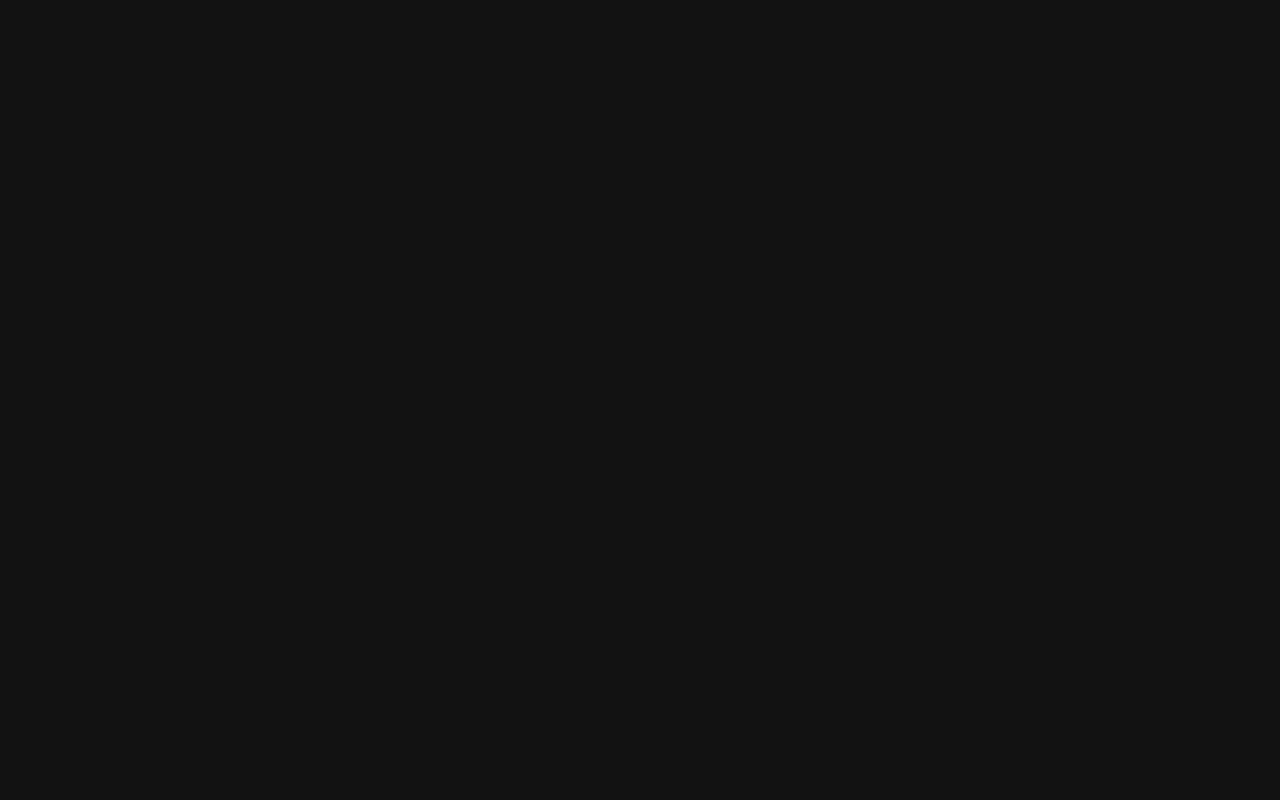
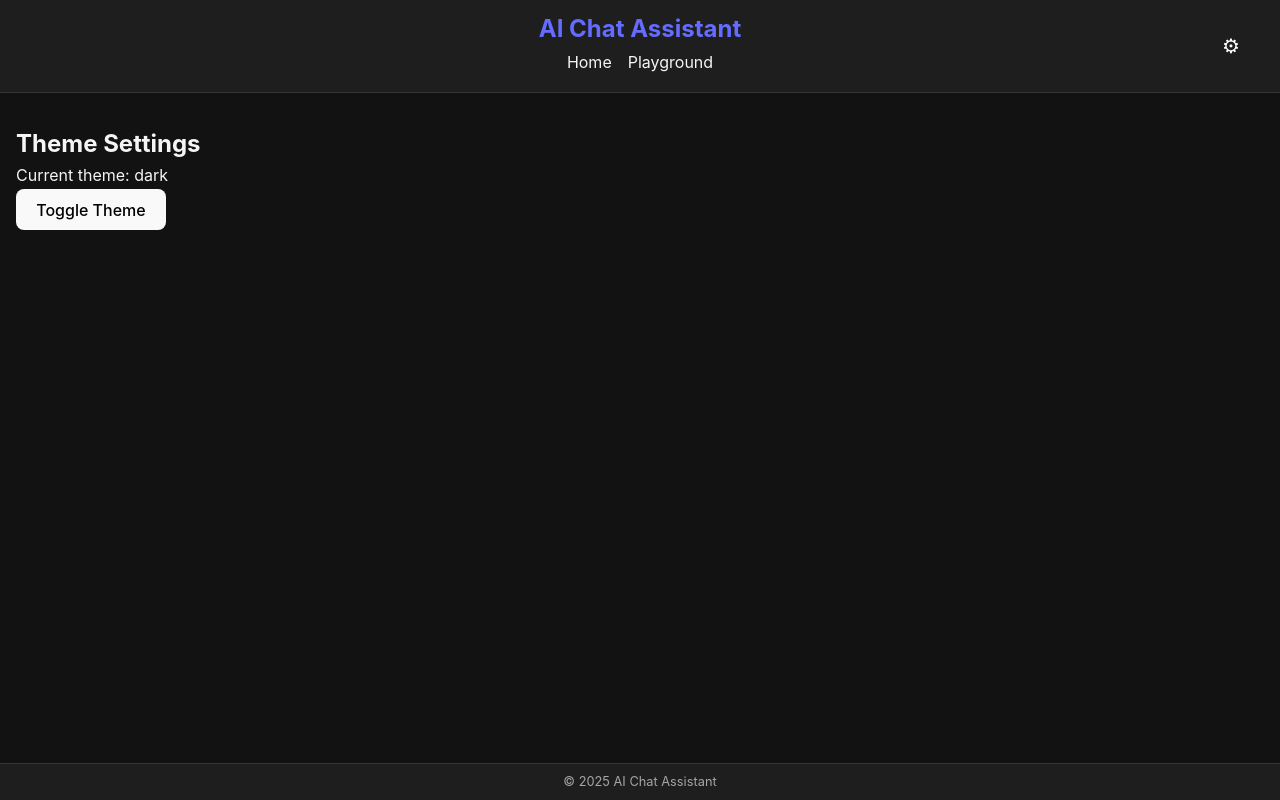
Before and after one commit to JKirito/Artefact-System, a React (Vite) app in the folder packages/frontend/: page /theme in a window 1280 px wide. Before the commit this address had no page. Built offline with nearby package versions, Linux system fonts and the light colour scheme.

Commit message:
Add settings dropdown and pages

```diff
--- a/packages/frontend/src/App.tsx
+++ b/packages/frontend/src/App.tsx
@@ -2,15 +2,24 @@ import React from 'react';
 import { BrowserRouter, Routes, Route } from 'react-router-dom';
 import ChatPage from './pages/ChatPage';
 import Playground from './pages/Playground';
+import SettingsPage from './pages/SettingsPage';
+import ThemePage from './pages/ThemePage';
+import PreferencesPage from './pages/PreferencesPage';
+import { SettingsProvider } from './context/SettingsContext';
 
 const App: React.FC = () => {
   return (
+    <SettingsProvider>
       <BrowserRouter>
         <Routes>
           <Route path="/" element={<ChatPage />} />
           <Route path="/playground" element={<Playground />} />
+          <Route path="/settings" element={<SettingsPage />} />
+          <Route path="/theme" element={<ThemePage />} />
+          <Route path="/preferences" element={<PreferencesPage />} />
         </Routes>
       </BrowserRouter>
+    </SettingsProvider>
   );
 };
 
--- a/packages/frontend/src/components/common/Layout.css
+++ b/packages/frontend/src/components/common/Layout.css
@@ -95,3 +95,41 @@
 .app-nav a:hover {
   text-decoration: underline;
 }
+
+.settings-button {
+  position: absolute;
+  right: 1rem;
+  top: 50%;
+  transform: translateY(-50%);
+  background: none;
+  border: none;
+  color: #ffffff;
+  font-size: 1.25rem;
+  cursor: pointer;
+}
+
+.settings-menu {
+  position: absolute;
+  right: 1rem;
+  top: calc(100% + 0.5rem);
+  background-color: #1e1e1e;
+  border: 1px solid rgba(255, 255, 255, 0.1);
+  border-radius: 4px;
+  list-style: none;
+  padding: 0.5rem 0;
+  margin: 0;
+  z-index: 1000;
+}
+
+.settings-menu li {
+  padding: 0.5rem 1rem;
+}
+
+.settings-menu li:hover {
+  background-color: rgba(255, 255, 255, 0.1);
+}
+
+.settings-menu li a {
+  color: inherit;
+  text-decoration: none;
+}
--- a/packages/frontend/src/components/common/Layout.tsx
+++ b/packages/frontend/src/components/common/Layout.tsx
@@ -1,4 +1,4 @@
-import React, { ReactNode } from 'react';
+import React, { ReactNode, useState } from 'react';
 import { Link } from 'react-router-dom';
 import './Layout.css';
 
@@ -9,6 +9,8 @@ interface LayoutProps {
 }
 
 export const Layout: React.FC<LayoutProps> = ({ children, sidebar, onToggleSidebar }) => {
+  const [showMenu, setShowMenu] = useState(false);
+
   return (
     <div className="app">
       <header className="app-header">
@@ -22,6 +24,22 @@ export const Layout: React.FC<LayoutProps> = ({ children, sidebar, onToggleSideb
           <Link to="/">Home</Link>
           <Link to="/playground">Playground</Link>
         </nav>
+        <button className="settings-button" onClick={() => setShowMenu((p) => !p)}>
+          ⚙
+        </button>
+        {showMenu && (
+          <ul className="settings-menu" onMouseLeave={() => setShowMenu(false)}>
+            <li>
+              <Link to="/settings" onClick={() => setShowMenu(false)}>Settings</Link>
+            </li>
+            <li>
+              <Link to="/theme" onClick={() => setShowMenu(false)}>Theme</Link>
+            </li>
+            <li>
+              <Link to="/preferences" onClick={() => setShowMenu(false)}>Preferences</Link>
+            </li>
+          </ul>
+        )}
       </header>
       <div className="app-body">
         {sidebar}
--- /dev/null
+++ b/packages/frontend/src/context/SettingsContext.tsx
@@ -0,0 +1,38 @@
+import React, { createContext, useContext, useEffect, useState, ReactNode } from 'react';
+
+export type Theme = 'light' | 'dark';
+
+interface SettingsContextType {
+  theme: Theme;
+  toggleTheme: () => void;
+  defaultSidebarOpen: boolean;
+  setDefaultSidebarOpen: (value: boolean) => void;
+}
+
+const SettingsContext = createContext<SettingsContextType>({
+  theme: 'dark',
+  toggleTheme: () => {},
+  defaultSidebarOpen: false,
+  setDefaultSidebarOpen: () => {},
+});
+
+export const useSettings = () => useContext(SettingsContext);
+
+interface ProviderProps { children: ReactNode }
+
+export const SettingsProvider: React.FC<ProviderProps> = ({ children }) => {
+  const [theme, setTheme] = useState<Theme>('dark');
+  const [defaultSidebarOpen, setDefaultSidebarOpen] = useState(false);
+
+  useEffect(() => {
+    document.body.style.backgroundColor = theme === 'light' ? '#ffffff' : '#121212';
+  }, [theme]);
+
+  const toggleTheme = () => setTheme(prev => (prev === 'light' ? 'dark' : 'light'));
+
+  return (
+    <SettingsContext.Provider value={{ theme, toggleTheme, defaultSidebarOpen, setDefaultSidebarOpen }}>
+      {children}
+    </SettingsContext.Provider>
+  );
+};
--- a/packages/frontend/src/pages/ChatPage.tsx
+++ b/packages/frontend/src/pages/ChatPage.tsx
@@ -4,6 +4,7 @@ import { Layout } from "../components/common/Layout";
 import { ArtifactWindow } from "../components/artifacts/ArtifactWindow";
 import { Sidebar } from "../components/sidebar/Sidebar";
 import { useEffect, useState } from "react";
+import { useSettings } from "../context/SettingsContext";
 import "../App.css";
 
 function ChatPage() {
@@ -21,9 +22,15 @@ function ChatPage() {
     resetChat,
   } = useSocket();
 
+  const { defaultSidebarOpen } = useSettings();
+
   // State to track if there's a new artifact that hasn't been viewed
   const [hasNewArtifact, setHasNewArtifact] = useState(false);
-  const [isSidebarOpen, setIsSidebarOpen] = useState(false);
+  const [isSidebarOpen, setIsSidebarOpen] = useState(defaultSidebarOpen);
+
+  useEffect(() => {
+    setIsSidebarOpen(defaultSidebarOpen);
+  }, [defaultSidebarOpen]);
 
   // Reset the new artifact indicator when the artifact window is opened
   useEffect(() => {
--- /dev/null
+++ b/packages/frontend/src/pages/PreferencesPage.tsx
@@ -0,0 +1,37 @@
+import React from 'react';
+import { Layout } from '../components/common/Layout';
+import { useSettings } from '../context/SettingsContext';
+
+const PreferencesPage: React.FC = () => {
+  const { defaultSidebarOpen, setDefaultSidebarOpen } = useSettings();
+
+  const handleChange = (e: React.ChangeEvent<HTMLInputElement>) => {
+    setDefaultSidebarOpen(e.target.checked);
+  };
+
+  return (
+    <Layout>
+      <div style={{ padding: '1rem' }}>
+        <h2>Preferences</h2>
+        <div style={{ marginBottom: '1rem' }}>
+          <label>
+            Language:
+            <select style={{ marginLeft: '0.5rem' }}>
+              <option value="en">English</option>
+              <option value="es">Spanish</option>
+              <option value="fr">French</option>
+            </select>
+          </label>
+        </div>
+        <div>
+          <label>
+            <input type="checkbox" checked={defaultSidebarOpen} onChange={handleChange} />
+            {' '}Open sidebar by default
+          </label>
+        </div>
+      </div>
+    </Layout>
+  );
+};
+
+export default PreferencesPage;
--- /dev/null
+++ b/packages/frontend/src/pages/SettingsPage.tsx
@@ -0,0 +1,14 @@
+import React from 'react';
+import { Layout } from '../components/common/Layout';
+
+const SettingsPage: React.FC = () => {
+  return (
+    <Layout>
+      <div style={{ display: 'flex', justifyContent: 'center', alignItems: 'center', height: '100%' }}>
+        <h2>This page is under development</h2>
+      </div>
+    </Layout>
+  );
+};
+
+export default SettingsPage;
--- /dev/null
+++ b/packages/frontend/src/pages/ThemePage.tsx
@@ -0,0 +1,18 @@
+import React from 'react';
+import { Layout } from '../components/common/Layout';
+import { useSettings } from '../context/SettingsContext';
+
+const ThemePage: React.FC = () => {
+  const { theme, toggleTheme } = useSettings();
+  return (
+    <Layout>
+      <div style={{ padding: '1rem' }}>
+        <h2>Theme Settings</h2>
+        <p>Current theme: {theme}</p>
+        <button onClick={toggleTheme}>Toggle Theme</button>
+      </div>
+    </Layout>
+  );
+};
+
+export default ThemePage;
```
Lines whose indentation alone changed are shown as unchanged.
